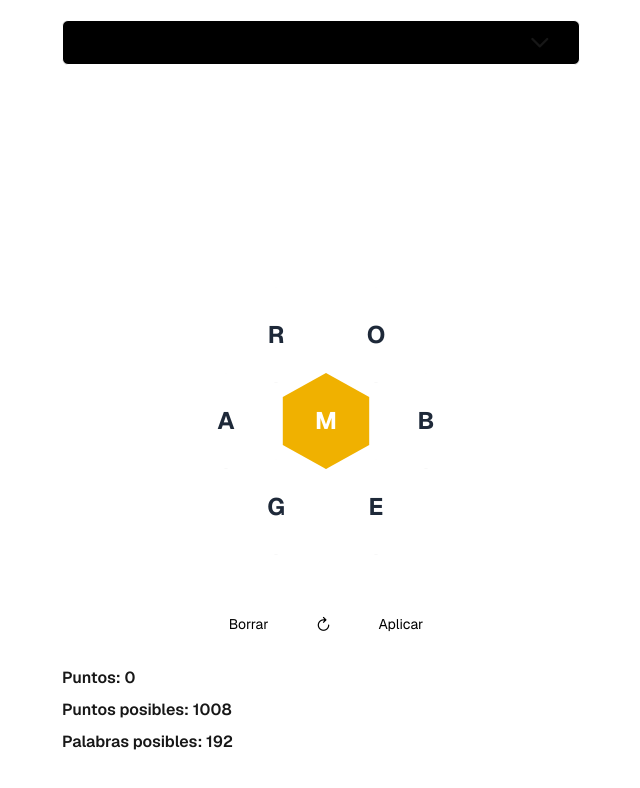
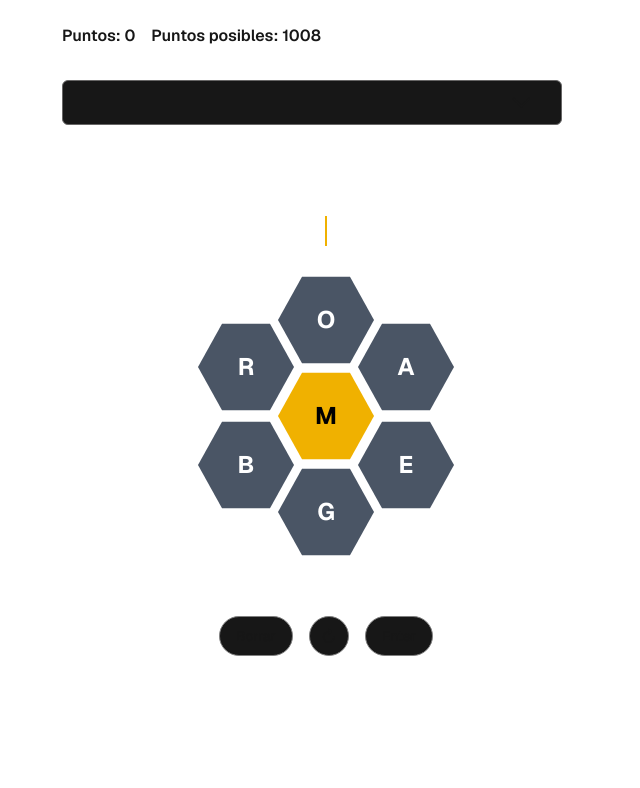
Before and after one commit to telemaca/spelling-bee, a Next.js app: page / in a window 1280 px wide. Shown: the top 788 px of the page, without its empty margins (314-954 px from the left). Built offline with nearby package versions, Linux system fonts and the light colour scheme.

Commit message:
Modifico colores y posición de elementos

```diff
--- a/src/app/components/Hexgrid/Hexgrid.tsx
+++ b/src/app/components/Hexgrid/Hexgrid.tsx
@@ -17,13 +17,13 @@ export default function HexGrid({
 }: HexGridProps) {
   const getClass = (letter: string) =>
     letter === centerLetter
-      ? "bg-yellow-500 text-white font-bold"
-      : "bg-white text-gray-800";
+      ? "bg-yellow-500 text-black font-bold"
+      : "bg-gray-600 text-white";
 
-  const grid = [
-    [letters[0], letters[1]],
-    [letters[2], centerLetter, letters[3]],
-    [letters[4], letters[5]],
+  const grid2 = [
+    [letters[0], letters[1], letters[2]],
+    [centerLetter],
+    [letters[3], letters[4], letters[5]],
   ];
 
   const getLetterComponent = (letter: string, j: number) => {
@@ -49,7 +49,27 @@ export default function HexGrid({
   };
 
   return (
+    <>
       <div className="flex flex-col gap-0 mb-14 font-bold">
+        {grid2.map((row, i) => (
+          <div key={i} className="flex justify-center gap-1 hexgrid-row">
+            {row.map((letter, j) => (
+              <motion.div
+                className={`hex-3 hex-3-${i}-${j} w-24 h-24 flex items-center justify-center text-2xl shadow-md cursor-pointer ${getClass(
+                  letter
+                )}`}
+                key={letter + "-" + j}
+                onClick={() => onClickLetter?.(letter)}
+                whileTap={{ scale: 0.85 }}
+                transition={{ duration: 0.2 }}
+              >
+                {getLetterComponent(letter, j)}
+              </motion.div>
+            ))}
+          </div>
+        ))}
+      </div>
+      {/* <div className="flex flex-col gap-0 mb-14 font-bold">
         {grid.map((row, i) => (
           <div key={i} className="flex justify-center gap-1 hexgrid-row">
             {row.map((letter, j) => (
@@ -67,6 +87,7 @@ export default function HexGrid({
             ))}
           </div>
         ))}
-    </div>
+      </div> */}
+    </>
   );
 }
--- a/src/app/components/Hexgrid/styles.scss
+++ b/src/app/components/Hexgrid/styles.scss
@@ -8,6 +8,27 @@
     0% 50%
   );
   clip-path: polygon(25% 5%, 75% 5%, 100% 50%, 75% 95%, 25% 95%, 0% 50%);
+  position: relative;
+}
+
+.hex-3-0-0 {
+  top: 47px;
+  left: 20px;
+}
+
+.hex-3-0-2 {
+  top: 47px;
+  right: 20px;
+}
+
+.hex-3-2-0 {
+  bottom: 47px;
+  left: 20px;
+}
+
+.hex-3-2-2 {
+  bottom: 47px;
+  right: 20px;
 }
 
 .hex-4 {
@@ -23,10 +44,16 @@
 }
 
 .custom-input {
-  border-bottom: 1px solid white;
   width: 300px;
+
+  &::after {
+    content: "";
+    width: 2px;
+    height: 30px;
+    bottom: 0px;
+    left: o;
+    position: relative;
+    background-color: oklch(79.5% 0.184 86.047);
+    animation: fadeIn 1s infinite;
+  }
 }
-
-.hexgrid-row {
-  margin: -5px;
-}
--- a/src/app/components/WordsList/styles.scss
+++ b/src/app/components/WordsList/styles.scss
@@ -6,19 +6,21 @@
 }
 
 .custom-accordeon {
-  position: absolute;
-  top: 20px;
+  position: fixed;
+  top: 80px;
   width: 90%;
-  border: 1px solid white;
+  max-width: 500px;
+  border: 1px solid #676666;
   border-radius: 6px;
   padding: 10px 20px;
   height: 45px;
   transition: height 1s;
   overflow: hidden;
-  background-color: black;
+  background-color: #171717;
+  z-index: 3;
 
   &.expand {
-    height: 500px;
+    height: 80vh;
   }
 
   .header-container {
--- a/src/app/globals.css
+++ b/src/app/globals.css
@@ -16,7 +16,7 @@
 
 @media (prefers-color-scheme: dark) {
   :root {
-    --background: #0a0a0a;
+    --background: #171717;
     --foreground: #ededed;
   }
 }
@@ -59,7 +59,7 @@ body {
     height: 20px;
   }
   100% {
-    height: 500px;
+    height: 90vh;
   }
 }
 
@@ -72,3 +72,8 @@ body {
   animation: growIn 2s;
   animation-timing-function: ease-out;
 }
+
+.custom-button {
+  background-color: #171717;
+  border: 1px solid gray;
+}
--- a/src/app/page.tsx
+++ b/src/app/page.tsx
@@ -184,11 +184,17 @@ export default function WordFinder() {
 
   return (
     <PrimeReactProvider>
-      <div className="p-6 max-w-xl m-auto flex flex-col font-sans pt-30 relative">
-        {/* <h1 className="text-2xl font-bold mb-16 m-auto">Panal de Letras</h1> */}
+      <div className="p-6 max-w-xl m-auto flex flex-col font-sans relative">
+        <div className="flex gap-4">
+          <h1 className="font-semibold mb-2">Puntos: {points}</h1>
+          <h2 className="font-semibold mb-2">Puntos posibles: {maxPoints}</h2>
+        </div>
+
+        <WordList wordList={foundWords} />
+
         <motion.div
           key={errorCount}
-          className="mb-18 m-auto"
+          className="mb-4 m-auto pt-26"
           animate={{ x: [0, -8, 8, -6, 6, -4, 4, 0] }}
           transition={{ duration: 0.6 }}
         >
@@ -197,7 +203,7 @@ export default function WordFinder() {
               feedback.on && feedback.type !== "success" && "fade-in"
             } opacity-0 ${getFeedbackColor(
               feedback.type
-            )} text-white w-30 text-sm rounded text-center p-2 m-auto mb-6 mh-16`}
+            )} text-white w-30 text-xs rounded text-center p-2 m-auto mb-6 mh-16`}
           >
             {feedback.message}
           </div>
@@ -243,30 +249,22 @@ export default function WordFinder() {
         <div className="flex gap-4 m-auto">
           <button
             onClick={handleDelete}
-            className="bg-white text-black px-4 py-2 rounded-full text-sm"
+            className="px-4 py-2 rounded-full text-sm custom-button"
           >
             Borrar
           </button>
 
           <button
             onClick={shuffleLetters}
-            className="pi pi-refresh bg-white text-black px-4 py-2 rounded-full text-sm"
+            className="pi pi-refresh rounded-full text-sm custom-button w-10 h-10"
           ></button>
 
           <button
             onClick={handleSearch}
-            className="bg-white text-black px-4 py-2 rounded-full text-sm"
+            className="px-4 py-2 rounded-full text-sm custom-button"
           >
-            Aplicar
+            Enter
           </button>
-        </div>
-        <div className="mt-6">
-          <h1 className="font-semibold mb-2">Puntos: {points}</h1>
-          <h2 className="font-semibold mb-2">Puntos posibles: {maxPoints}</h2>
-          <h2 className="font-semibold mb-2">
-            Palabras posibles: {possibleWords.length}
-          </h2>
-          <WordList wordList={foundWords} />
         </div>
       </div>
     </PrimeReactProvider>
```
Lines whose indentation alone changed are shown as unchanged.
